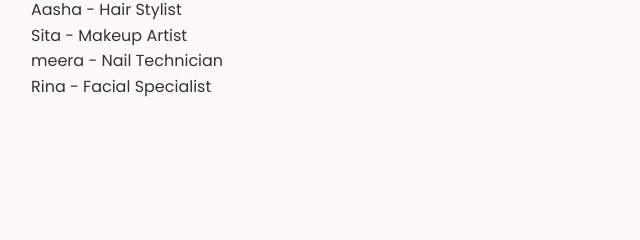
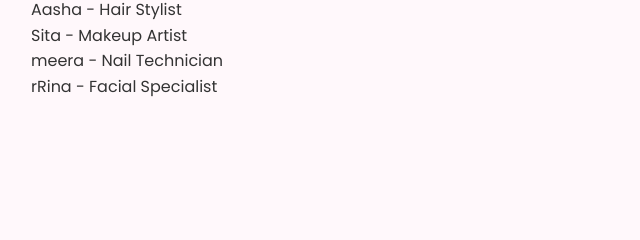
Before and after one commit to aashu76589/parlor, a plain HTML site: page index.html in a window 1280 px wide. Shown: the part 2484-2724 px from the top of the page, 97-737 px from the left. Drawn offline with Linux system fonts and the light colour scheme.

Commit message:
change added

```diff
--- a/index.html
+++ b/index.html
@@ -195,7 +195,7 @@
         <p>Aasha - Hair Stylist</p>
         <p>Sita - Makeup Artist</p>
         <p>meera - Nail Technician</p>
-        <p>Rina - Facial Specialist</p>
+        <p>rRina - Facial Specialist</p>
     </section>
 
     <section id="contact">
```
